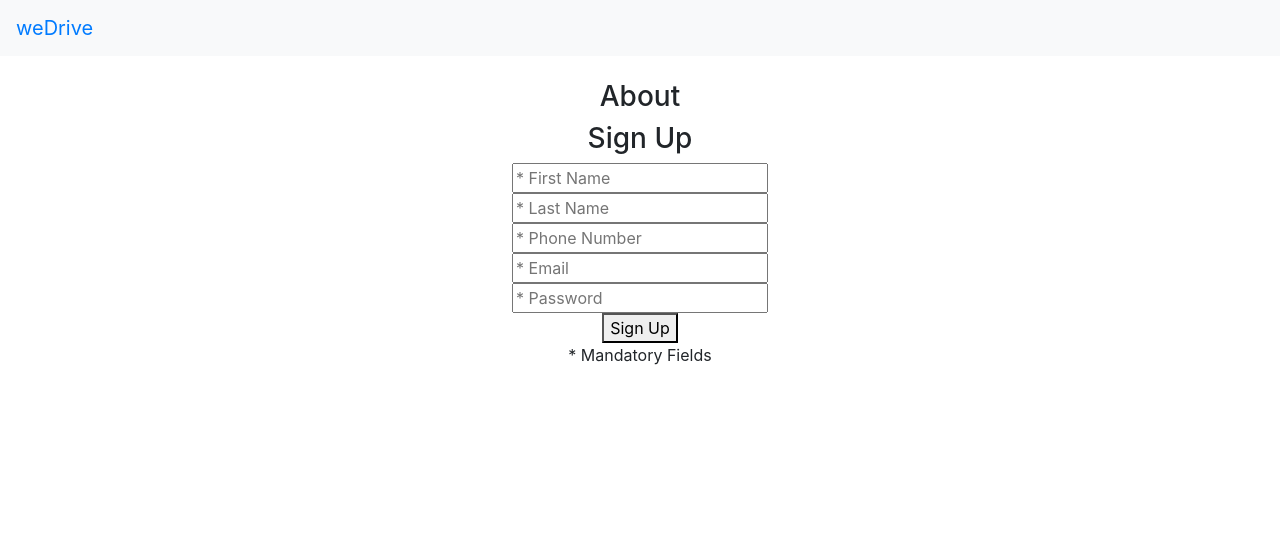
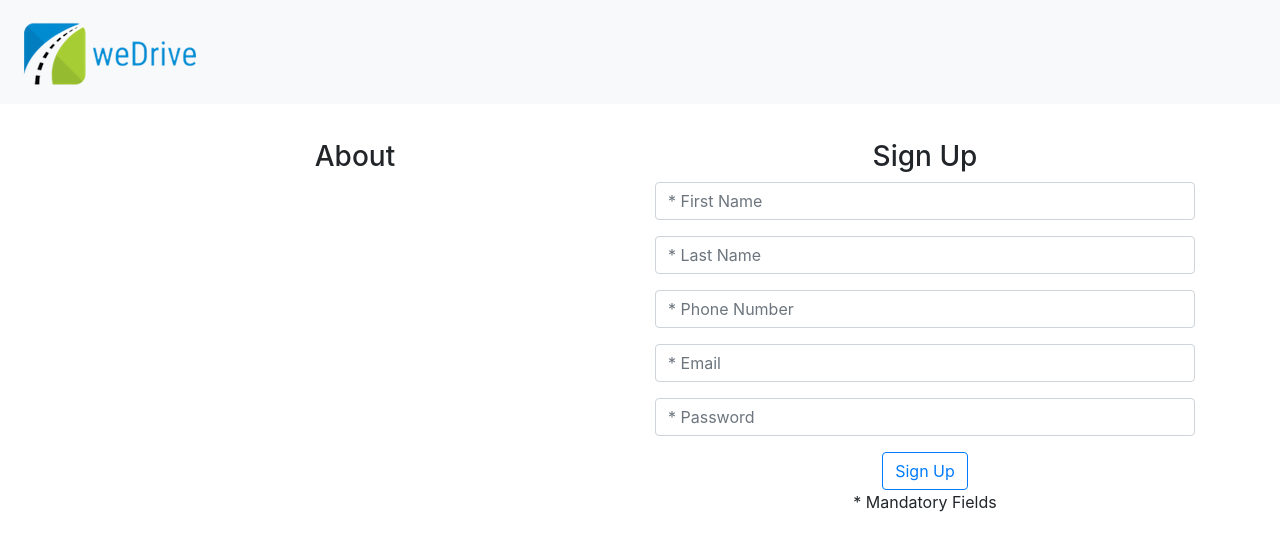
Before and after one commit to dpolcari18/frontend-weDrive, a React (Create React App) app: page /signup in a window 1280 px wide. Shown: the top 550 px of the page. Built offline with nearby package versions, Linux system fonts and the light colour scheme.

Commit message:
basic formatting for login signup forms

```diff
--- a/src/App.css
+++ b/src/App.css
@@ -76,3 +76,7 @@
   border: 1px solid #999;
   font-size: 20px;
 }
+
+.nav-link {
+  font-size: 30px;
+}
--- a/src/components/Login.js
+++ b/src/components/Login.js
@@ -4,6 +4,13 @@ import { Link } from 'react-router-dom'
 
 // Redux
 import { useDispatch } from 'react-redux'
+
+// react-bootstrap
+import Container from 'react-bootstrap/Container'
+import Row from 'react-bootstrap/Row'
+import Col from 'react-bootstrap/Col'
+import Form from 'react-bootstrap/Form'
+import Button from 'react-bootstrap/Button'
 
 // Endpoints
 const LOGIN_URL = 'http://localhost:3000/sessions'
@@ -61,25 +68,27 @@ const Login = ({ history }) => {
     }
 
     return (
-        <div>
+        <Container>
             <h3>LOGIN</h3>
-            <div>
-                <form onSubmit={(e) => handleSubmit(e)}>
-                    <div>
-                        <input type='email' name='email' placeholder='Email' value={email} onChange={(e) => setEmail(e.target.value)}></input>
-                    </div>
-                    <div>
-                        <input type='password' name='password' placeholder='Password' value={password} onChange={(e) => setPassword(e.target.value)}></input>
-                    </div>
-                    <div>
-                        <button>Login</button>
-                    </div>
-                </form>
-            </div>
-            <div>
-               Not a user? <Link to='/signup'>Sign Up</ Link>
-            </div>
-        </div>
+            <Form onSubmit={(e) => handleSubmit(e)}>
+                <Form.Group>
+                    <Form.Control type='email' name='email' placeholder='Email' value={email} onChange={(e) => setEmail(e.target.value)}></Form.Control>
+                </Form.Group>
+                <Form.Group>
+                    <Form.Control type='password' name='password' placeholder='Password' value={password} onChange={(e) => setPassword(e.target.value)}></Form.Control>
+                </Form.Group>
+                <Row>
+                    <Col>
+                        <Button variant='outline-primary' type='submit'>Login</Button>
+                    </Col>
+                </Row>
+            </Form>
+            <Row>
+                <Col>
+                    Not a user? <Link to='/signup'>Sign Up</ Link>
+                </Col>
+            </Row>
+        </Container>
     )
 }
 
--- a/src/components/SignUp.js
+++ b/src/components/SignUp.js
@@ -6,6 +6,13 @@ import { useSelector, useDispatch } from 'react-redux'
 
 // Containers
 import About from './About'
+
+// react-bootstrap
+import Container from 'react-bootstrap/Container'
+import Row from 'react-bootstrap/Row'
+import Col from 'react-bootstrap/Col'
+import Form from 'react-bootstrap/Form'
+import Button from 'react-bootstrap/Button'
 
 // Endpoints
 const SIGN_UP_URL = 'http://localhost:3000/users'
@@ -62,34 +69,40 @@ const SignUp = ({ history }) => {
     }
 
     return (
-        <div>
-            <About />
-            <h3>Sign Up</h3>
-            <div>
-                <form onSubmit={(e) => handleSubmit(e)}>
-                    <div>
-                        <input type='text' name='firstName' placeholder='* First Name' required value={firstName} onChange={(e) => setFirstName(e.target.value)}></input>
-                    </div>
-                    <div>
-                        <input type='text' name='lastName' placeholder='* Last Name' required value={lastName} onChange={(e) => setLastName(e.target.value)}></input>
-                    </div>
-                    <div>
-                        <input type='text' name='phoneNumber' placeholder='* Phone Number' required value={phoneNumber} onChange={(e) => setPhoneNumber(e.target.value)}></input>
-                    </div>
-                    <div>
-                        <input type='email' name='email' placeholder='* Email' required value={email} onChange={(e) => setEmail(e.target.value)}></input>
-                    </div>
-                    <div>
-                        <input type='password' name='password' placeholder='* Password' required value={password} onChange={(e) => setPassword(e.target.value)}></input>
-                    </div>
-                    <div>
-                        <button type='submit'>Sign Up</button>
-                    </div>
-                    <div>* Mandatory Fields</div>
-                    { showError ? <ul>{errors.map(msg => <li key={errors.indexOf(msg)}>{msg}</li>)}</ul> : null}
-                </form>
-            </div>
-        </div>
+        <Container>
+            <Row>
+                <Col>
+                    <About />
+                </Col>
+                <Col>
+                    <h3>Sign Up</h3>
+                    <Form onSubmit={(e) => handleSubmit(e)}>
+                        <Form.Group>
+                            <Form.Control type='text' name='firstName' placeholder='* First Name' required value={firstName} onChange={(e) => setFirstName(e.target.value)}></Form.Control>
+                        </Form.Group>
+                        <Form.Group>
+                            <Form.Control type='text' name='lastName' placeholder='* Last Name' required value={lastName} onChange={(e) => setLastName(e.target.value)}></Form.Control>
+                        </Form.Group>
+                        <Form.Group>
+                            <Form.Control type='text' name='phoneNumber' placeholder='* Phone Number' required value={phoneNumber} onChange={(e) => setPhoneNumber(e.target.value)}></Form.Control>
+                        </Form.Group>
+                        <Form.Group>
+                            <Form.Control type='email' name='email' placeholder='* Email' required value={email} onChange={(e) => setEmail(e.target.value)}></Form.Control>
+                        </Form.Group>
+                        <Form.Group>
+                            <Form.Control type='password' name='password' placeholder='* Password' required value={password} onChange={(e) => setPassword(e.target.value)}></Form.Control>
+                        </Form.Group>
+                        <Row>
+                            <Col>
+                                <Button variant='outline-primary' type='submit'>Sign Up</Button>
+                            </Col>
+                        </Row>
+                        <div>* Mandatory Fields</div>
+                        { showError ? <ul>{errors.map(msg => <li key={errors.indexOf(msg)}>{msg}</li>)}</ul> : null}
+                    </Form>
+                </Col>
+            </Row>
+        </Container>
     )
 }
 
--- a/src/containers/Landing.js
+++ b/src/containers/Landing.js
@@ -4,12 +4,23 @@ import React from 'react'
 import About from '../components/About'
 import Login from '../components/Login'
 
+// react-bootstrap
+import Container from 'react-bootstrap/Container'
+import Row from 'react-bootstrap/Row'
+import Col from 'react-bootstrap/Col'
+
 const Landing = () => {
     return (
-        <div>
-            <About />
-            <Login />
-        </div>
+        <Container>
+            <Row>
+                <Col>
+                    <About />
+                </Col>
+                <Col>
+                    <Login />
+                </Col>
+            </Row>
+        </Container>
     )
 }
 
--- a/src/containers/NavBar.js
+++ b/src/containers/NavBar.js
@@ -34,10 +34,10 @@ const NavBar = ({ history }) => {
                 <Navbar bg="light" variant="light" fixed='top'>
                     <Navbar.Brand><Link to='/home'><img src={Logo} alt='weDrive logo' /></ Link></Navbar.Brand>
                     <Nav className="mr-auto">
-                        <Link to='/home'>Home</Link>
-                        <Link to='/profile'>Profile</Link>
-                        <Link to='trips'>Trips</Link>
-                        <Link to='vehicles'>Vehicles</Link>
+                        <Nav.Link to='/home'>Home</Nav.Link>
+                        <Nav.Link to='/profile'>Profile</Nav.Link>
+                        <Nav.Link to='trips'>Trips</Nav.Link>
+                        <Nav.Link to='vehicles'>Vehicles</Nav.Link>
                         <Nav.Link onClick={() => handleLogout()}>Logout</Nav.Link>
                     </Nav>
                 </Navbar>
@@ -45,7 +45,7 @@ const NavBar = ({ history }) => {
         } else {
             return(
                 <Navbar bg="light" variant="light" fixed='top'>
-                    <Navbar.Brand><Link to='/home'>weDrive</ Link></Navbar.Brand>
+                    <Navbar.Brand><Link to='/home'><img src={Logo} alt='weDrive logo' /></ Link></Navbar.Brand>
                 </Navbar>
             )
         }
--- a/src/index.css
+++ b/src/index.css
@@ -5,7 +5,7 @@ body {
     sans-serif;
   -webkit-font-smoothing: antialiased;
   -moz-osx-font-smoothing: grayscale;
-  padding-top: 80px;
+  padding-top: 140px;
 }
 
 code {
```
